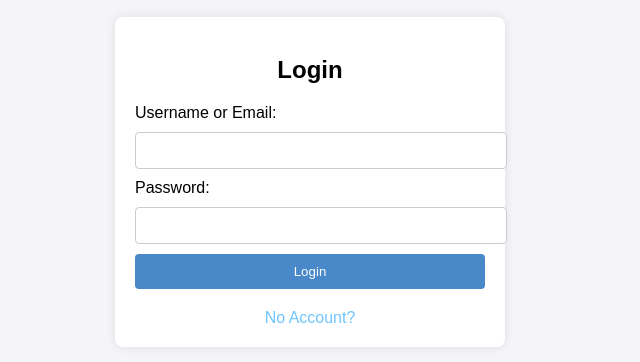
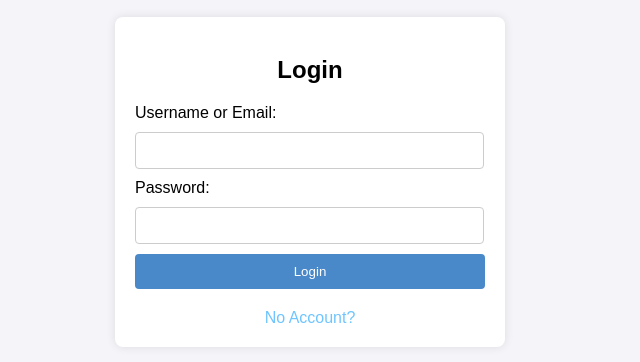
Before and after one commit to ioanbujdei/Faivamigos2025, a plain HTML site: page TestLogin.html in a window 1280 px wide. Shown: the part 218-580 px from the top of the page, 330-970 px from the left. Drawn offline with Linux system fonts and the light colour scheme.

Commit message:
bug fix TestLogin.css

```diff
--- a/TestLogin.css
+++ b/TestLogin.css
@@ -25,7 +25,7 @@ body {
     margin-bottom: 20px;
 }
 .input-field {
-    width: 100%;
+    width: 93.5%;
     padding: 10px;
     margin: 10px 0;
     border: 1px solid #ccc;
```
